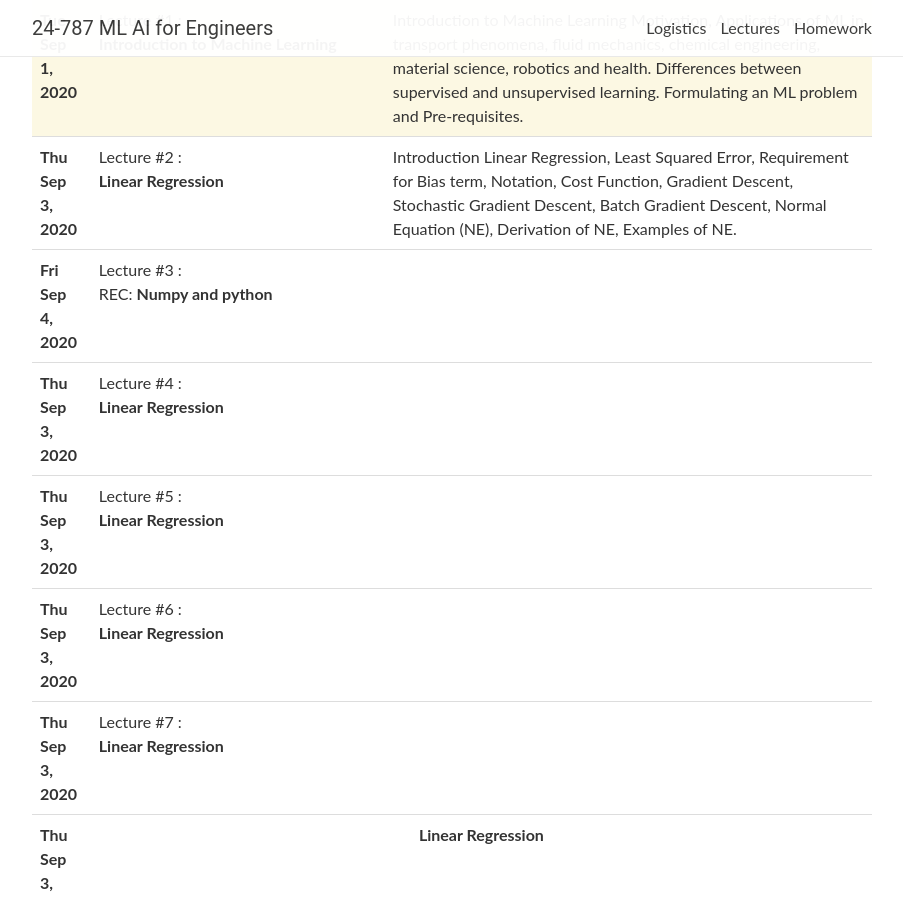
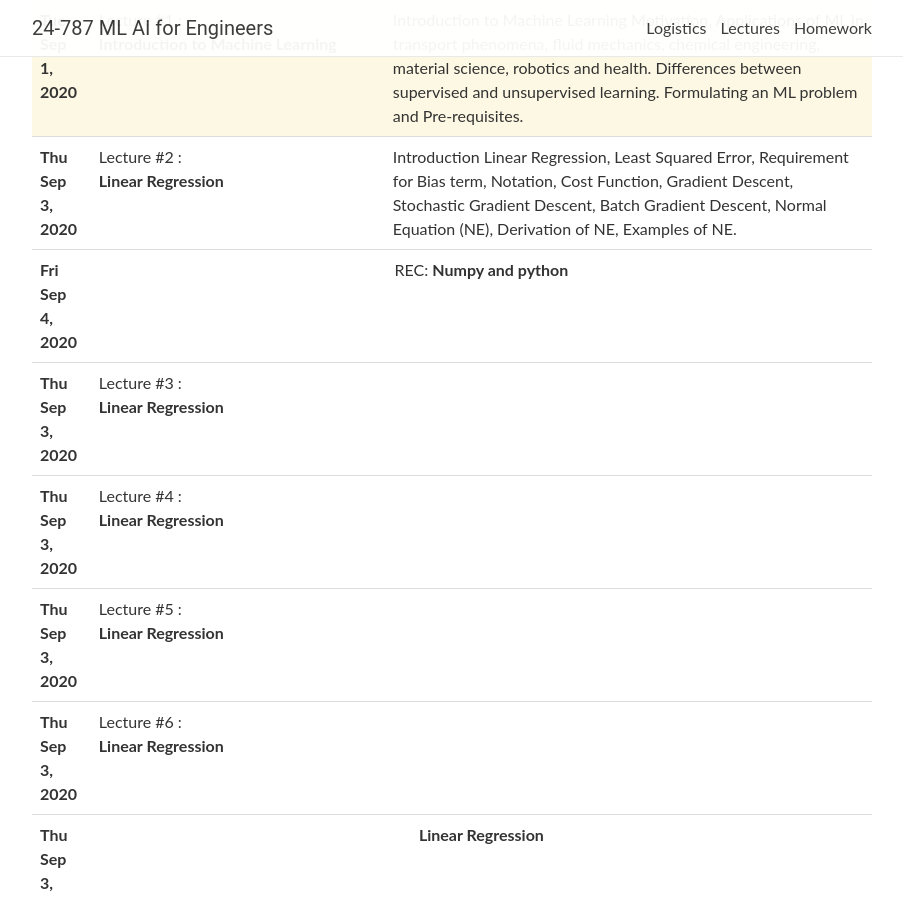
Before and after one commit to 24787ml/24787ml.github.io, a Jekyll site: the page built from _pages/lectures.md, in a window 1280 px wide and 900 px high, scrolled down 214 px. Shown: the whole window, without its empty margins (188-1091 px from the left). Built offline with Jekyll 4.4.1, drawn with Linux system fonts in a browser that asks for light colours; nearby versions of some CDN libraries; comment, search, counter and statistics services are not loaded.

Commit message:
Update lectures.md

```diff
--- a/_pages/lectures.md
+++ b/_pages/lectures.md
@@ -23,7 +23,7 @@ title: Schedule
 
 <tr class="{{ event_type }}">
     <th scope="row">{{ lecture.date }}</th>
-    {% if lecture.title contains 'No class' or lecture.title contains 'cancelled' or lecture.title contains 'Quiz' or forloop.last %}
+    {% if lecture.title contains 'No class' or lecture.title contains 'cancelled' or lecture.title contains 'REC' or lecture.title contains 'Quiz' or forloop.last %}
     {% assign skip_classes = skip_classes | plus: 1 %}
     <td colspan="3" align="center">{{ lecture.title }}</td>
     {% else %}
```
